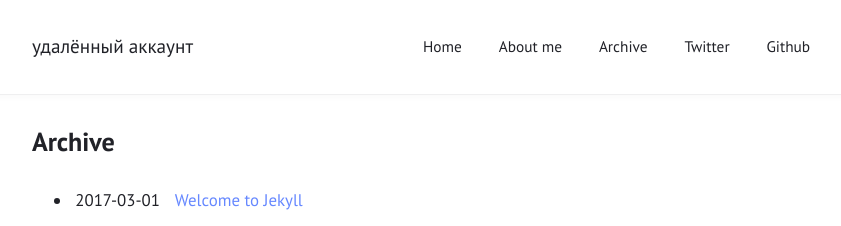
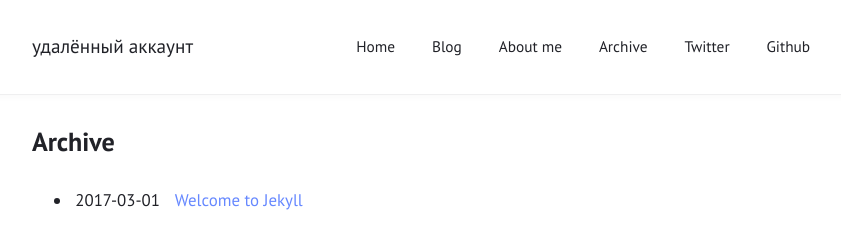
Before and after one commit to NtSanya/ntsanya.github.io, a Jekyll site: the page built from archive.html, in a window 1280 px wide. Shown: the top 226 px of the page, without its empty margins (219-1060 px from the left). Built offline with Jekyll 4.4.1, drawn with Linux system fonts in a browser that asks for light colours.

Commit message:
add blog file

```diff
--- a/_config.yml
+++ b/_config.yml
@@ -24,6 +24,7 @@ show_social: true
 
 navigation:                # accepts {file, title, url, icon, sidebaricon}
   - {file: "index.html", title: "Home"}
+  - {file: "/blog.md", title: "Blog"}
   - {file: "README.md", title: "About me"}
   - {file: "404.html", title: "Archive"}
   - {url: "https://twitter.com/KiFastSyscall", title: Twitter}
```
